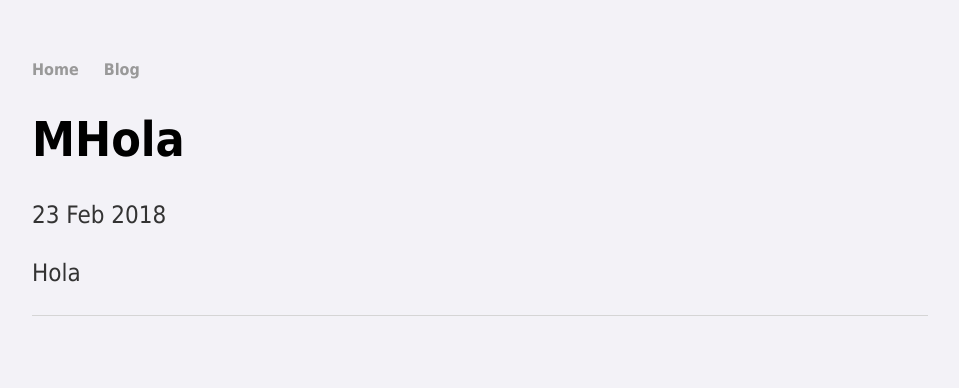
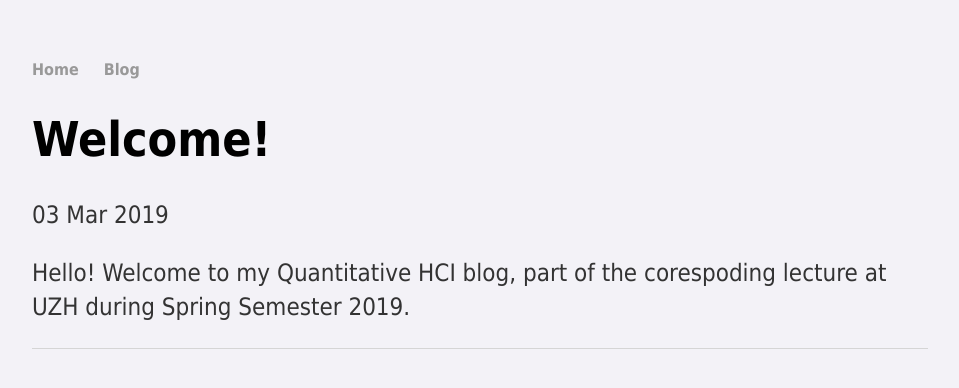
Before and after one commit to bianca-stancu/bianca-stancu.github.io, a Jekyll site: the page built from quanthci/_posts/2018-02-23-hola.md, in a window 1280 px wide. Shown: the top 388 px of the page, without its empty margins (160-1119 px from the left). Built offline with Jekyll 4.4.1, drawn with Linux system fonts in a browser that asks for light colours; comment, search, counter and statistics services are not loaded.

Commit message:
first post on hci

```diff
--- a/quanthci/_posts/2018-02-23-hola.md
+++ b/quanthci/_posts/2018-02-23-hola.md
@@ -1,6 +1,6 @@
 ---
 layout: post
-title: "MHola"
-date: 2018-02-23
+title: "Welcome!"
+date: 2019-03-03
 ---
-Hola
+Hello! Welcome to my Quantitative HCI blog, part of the corespoding lecture at UZH during Spring Semester 2019.
```
